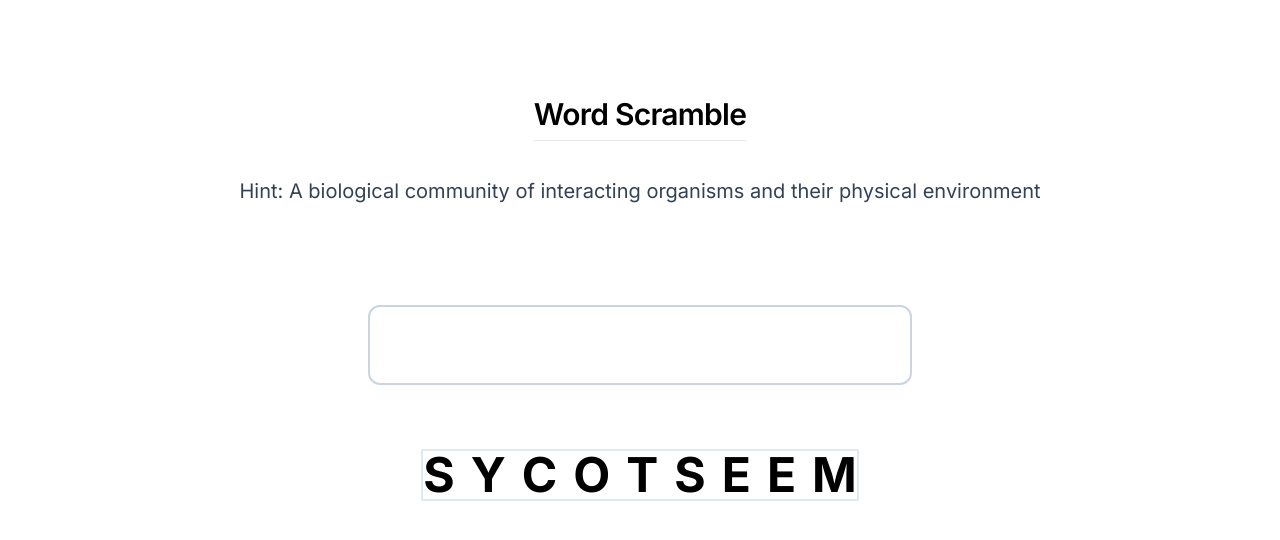
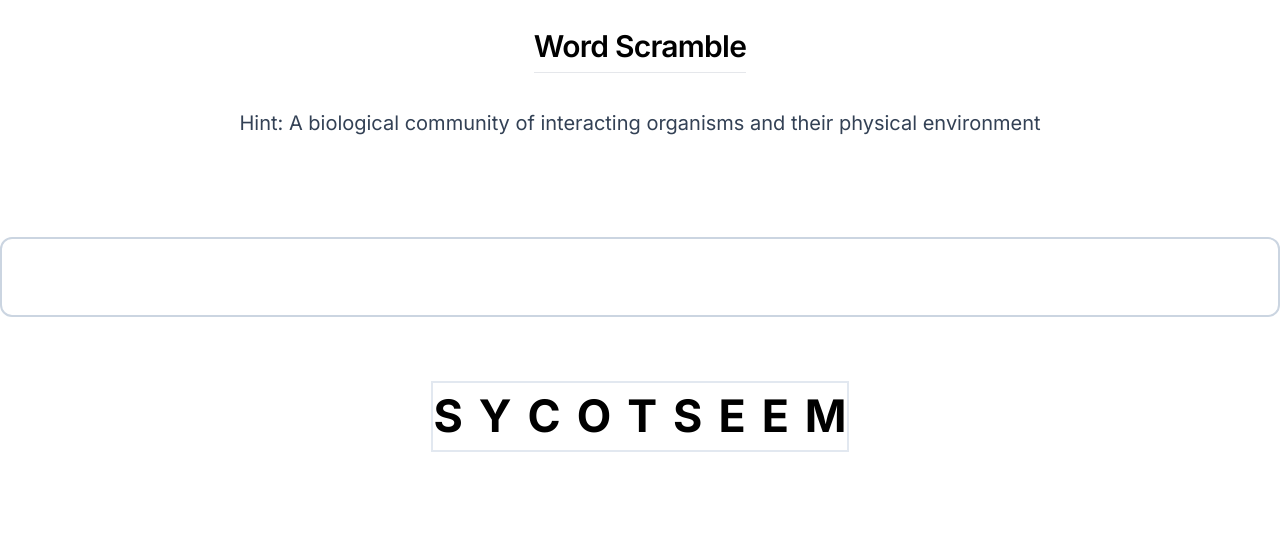
Before and after one commit to didymu5/wordlyadventures, a Next.js app: page /scramble in a window 1280 px wide. Shown: the top 540 px of the page. Built offline with nearby package versions, Linux system fonts and the light colour scheme.

Commit message:
feat: improve UI

```diff
--- a/src/app/scramble/page.tsx
+++ b/src/app/scramble/page.tsx
@@ -6,7 +6,7 @@ export const dynamic = "force-dynamic";
 
 export default function Page() {
   return (
-    <main className="flex min-h-screen flex-col items-center p-5 lg:p-24">
+    <main className="flex min-h-screen flex-col items-center overflow-hidden pt-7">
       <h2 className="scroll-m-20 border-b pb-2 text-3xl font-semibold tracking-tight first:mt-0">
         Word Scramble
       </h2>
--- a/src/components/Scramble/AnswerZone.tsx
+++ b/src/components/Scramble/AnswerZone.tsx
@@ -4,9 +4,11 @@ import { useDroppable } from "@dnd-kit/core";
 function AnswerZone({
   answer,
   letterID,
+  undo,
 }: {
   answer: string | null;
   letterID: string[];
+  undo: () => void;
 }) {
   const { isOver, setNodeRef } = useDroppable({
     id: "droppable",
@@ -17,11 +19,18 @@ function AnswerZone({
   };
 
   const borderStyleToggle = isOver ? `border-green-200` : `border-slate-300`;
+  function undoFn() {
+    if (answer && answer.length > 0) {
+      return undo();
+    }
+    return null;
+  }
   return (
     <div
       ref={setNodeRef}
       style={style}
-      className={`flex gap-2 text-responsive-sm justify-center uppercase font-bold border-2 rounded-xl ${borderStyleToggle} min-h-20 my-16 w-full md:w-1/2 py-1 px-7 select-none`}
+      className={`flex gap-2 text-fit-to-screen-md justify-center uppercase font-bold border-2 rounded-xl ${borderStyleToggle} min-h-20 my-16 w-full py-1 px-7 select-none`}
+      onClick={undoFn}
     >
       {answer}
     </div>
--- a/src/components/Scramble/Scramble.tsx
+++ b/src/components/Scramble/Scramble.tsx
@@ -44,6 +44,13 @@ function Scramble({
     setLetterID([]);
     setIsSolved(null);
   }
+  function undo() {
+    setLetterID((prev) => {
+      prev.pop();
+      return [...prev];
+    });
+    setAnswer((prev) => prev.slice(0, -1));
+  }
   useEffect(() => {
     if (answer.length === count) {
       setIsSolved(isCorrect(answer, word));
@@ -55,8 +62,8 @@ function Scramble({
         Hint: {hint}
       </div>
       <DndContext onDragEnd={handleDragEnd} id="dnd_describe">
-	<AnswerZone answer={answer} letterID={letterID} />
-	<div className="flex gap-4 uppercase font-bold text-5xl border-2 border-slate-200 mb-12">
+        <AnswerZone answer={answer} letterID={letterID} undo={undo} />
+        <div className="flex gap-4 uppercase font-bold text-fit-to-screen border-2 border-slate-200 mb-12">
           <WordMix letters={letters} letterID={letterID} />
         </div>
 
--- a/tailwind.config.ts
+++ b/tailwind.config.ts
@@ -17,6 +17,8 @@ const config: Config = {
         "responsive-sm": "calc(2rem + 1vw)", // Example for small screen
         "responsive-md": "calc(8.5rem + 1vw)", // Example for medium screen
         "responsive-lg": "calc(8rem + 2vw)", // Example for large screen
+        "fit-to-screen": "calc(2rem + 1vw)",
+        "fit-to-screen-md": "calc(2.5rem + 1vw)",
       },
       animation: {
         bounce: "bounce 1s ease-in-out",
```
Also changed, not shown: 1 other file (tests, documents, lock files or other folders).
